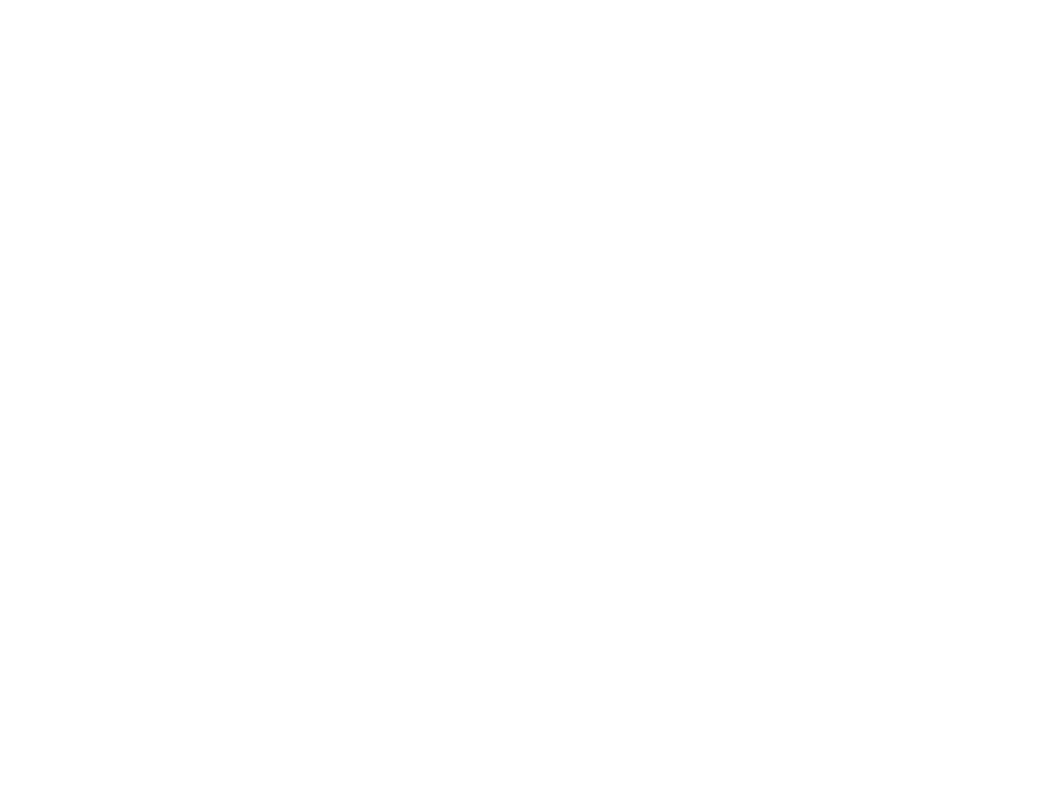
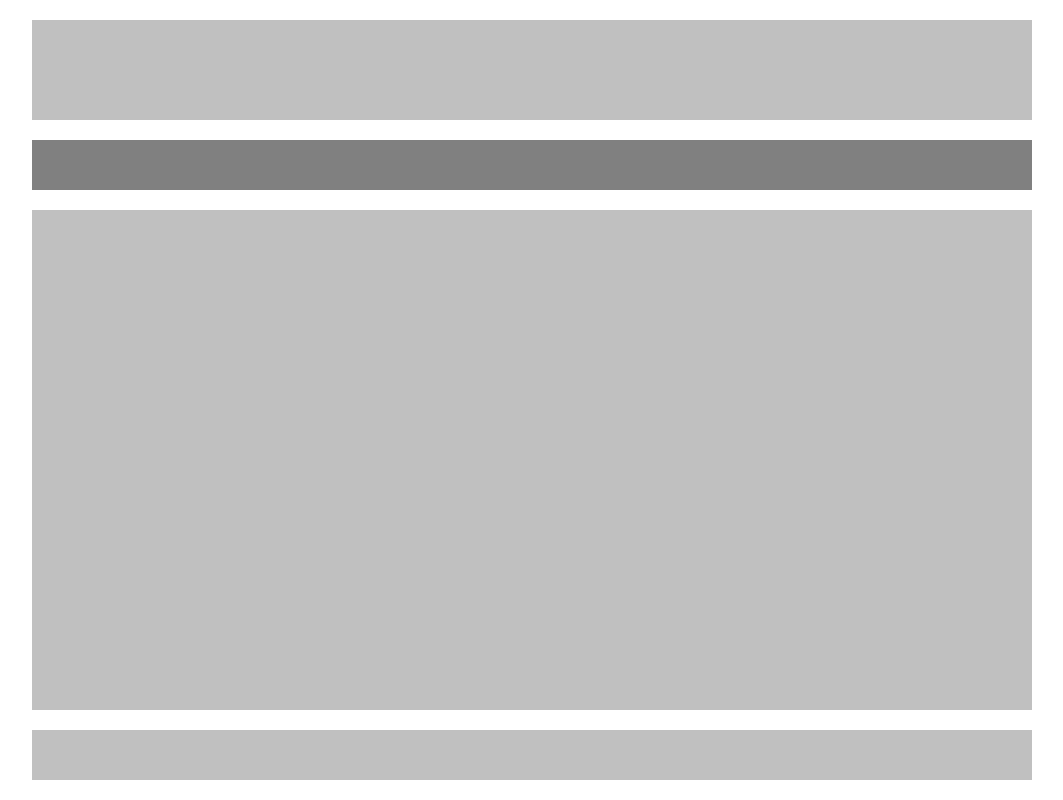
Before and after one commit to destino92/html5-css3-project, a plain HTML site: page index.html in a window 1280 px wide. Shown: the whole page, without its empty margins (108-1171 px from the left). Drawn offline with Linux system fonts and the light colour scheme.

Commit message:
feat: added basic layout to start project.

```diff
--- a/style.css
+++ b/style.css
@@ -4,19 +4,29 @@
 }
 
 #container {
-
+	width: 1000px;
+	margin: 0 auto;
 }
 
 	header {
-
+		background: silver;
+		width: 1000px;
+		height: 100px;
+		margin: 20px 0;
 	}
 
 	nav {
-
+		background: gray;
+		width: 1000px;
+		height: 50px;
+		margin: 20px 0;
 	}
 
 	main {
-
+		background: silver;
+		width: 1000px;
+		height: 500px;
+		margin: 20px 0;
 	}
 
 		#sec1 {
@@ -32,5 +42,8 @@
 			}
 
 	footer {
-
+		background: silver;
+		width: 1000px;
+		height: 50px;
+		margin: 20px 0;
 	}
```
